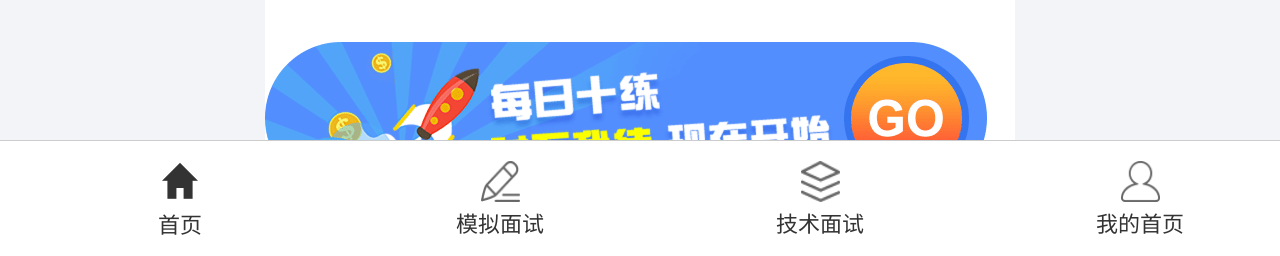
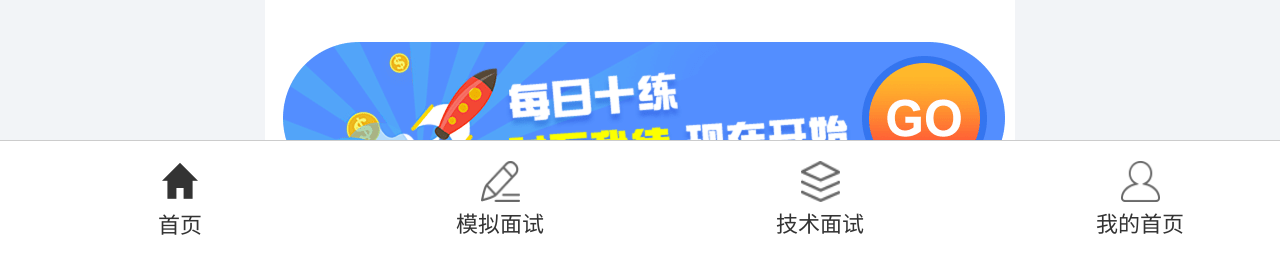
Before and after one commit to Call-me-phoenix/heimamm.github.io, a plain HTML site: page index.html in a window 1280 px wide. Shown: the part 542-798 px from the top of the page. Drawn offline with Linux system fonts and the light colour scheme; files whose address does not match are found by name.

Commit message:
Add files via upload

```diff
--- a/css/index.less
+++ b/css/index.less
@@ -53,6 +53,12 @@ a{
                 font-size: .333333rem;
                 color: #707070;
             }
+        }
+    }
+    .go{
+        margin: 0 .133333rem 0 .24rem;
+        img{
+            width: 100%;
         }
     }
 }
```
Also changed, not shown: css/index.css.
